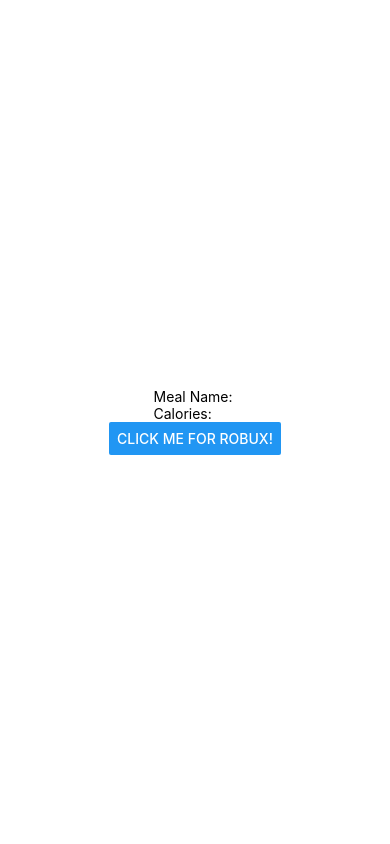
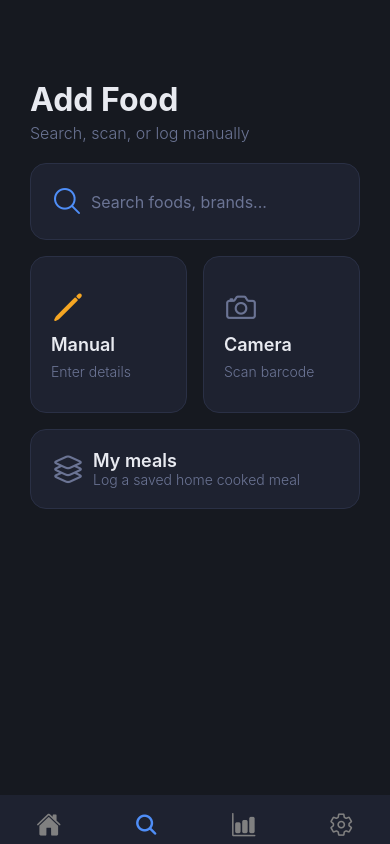
Before and after one commit to aquiton/caltrack, a React Native app: screen /Food in a window 390 px wide. Built offline with nearby package versions, Linux system fonts and the light colour scheme.

Commit message:
feat: ui for food screen

```diff
--- a/App.tsx
+++ b/App.tsx
@@ -1,8 +1,22 @@
-import { useState } from "react";
-import { Button, StyleSheet, Text, View } from "react-native";
+import React from "react";
+import { Text, View } from "react-native";
 import Constants from "expo-constants";
+import { NavigationContainer } from "@react-navigation/native";
+import { createBottomTabNavigator } from "@react-navigation/bottom-tabs";
+import { Ionicons } from "@expo/vector-icons";
+import { Entypo } from "@expo/vector-icons";
+import { TrackScreen } from "./tabs/TrackScreen";
 
-const { API_URL } = Constants.expoConfig!.extra!;
+// const { API_URL } = Constants.expoConfig!.extra!;
+
+type TabParamList = {
+  Home: undefined;
+  Food: undefined;
+  Meals: undefined;
+  Settings: undefined;
+};
+
+const Tab = createBottomTabNavigator<TabParamList>();
 
 interface MealInfo {
   calories: number;
@@ -12,56 +26,106 @@
   user_id: string;
 }
 
-const getMeals = async () => {
-  try {
-    const res = await fetch(`${API_URL}/api/hello`);
-    if (!res.ok) {
-      throw new Error(`Server error: ${res.status}`);
-    }
-    const data = await res.json();
+// const getMeals = async () => {
+//   try {
+//     const res = await fetch(`${API_URL}/api/hello`);
+//     if (!res.ok) {
+//       throw new Error(`Server error: ${res.status}`);
+//     }
+//     const data = await res.json();
 
-    return data;
-  } catch (error) {
-    console.error("Error fetching meals: ", error);
-  }
+//     return data;
+//   } catch (error) {
+//     console.error("Error fetching meals: ", error);
+//   }
+// };
+
+const HomeScreen = () => {
+  return (
+    <View
+      style={{
+        flex: 1,
+        justifyContent: "center",
+        alignItems: "center",
+        backgroundColor: "#1C1C23",
+      }}
+    >
+      <Text>Home</Text>
+    </View>
+  );
+};
+
+const MealsScreen = () => {
+  return (
+    <View
+      style={{
+        flex: 1,
+        justifyContent: "center",
+        alignItems: "center",
+      }}
+    >
+      <Text>Recipes</Text>
+    </View>
+  );
+};
+
+const ProfileScreen = () => {
+  return (
+    <View
+      style={{
+        flex: 1,
+        justifyContent: "center",
+        alignItems: "center",
+      }}
+    >
+      <Text>Profile</Text>
+    </View>
+  );
 };
 
 export default function App() {
-  const [mealInfo, setMealInfo] = useState<MealInfo | null>(null);
-  const handleGetMeals = () => {
-    getMeals().then((meal: MealInfo) => setMealInfo(meal));
-  };
-
   return (
-    <View style={styles.container}>
-      <View
-        style={{
-          display: mealInfo != null ? "flex" : "flex",
-          flex: 1,
-          // backgroundColor: "#eb4034",
-          flexDirection: "column",
-          justifyContent: "flex-end",
-        }}
+    <NavigationContainer>
+      <Tab.Navigator
+        screenOptions={({ route }) => ({
+          headerShown: false,
+          tabBarIcon: ({ color, size }: { color: string; size: number }) => {
+            const icons: Record<
+              keyof TabParamList,
+              keyof typeof Ionicons.glyphMap
+            > = {
+              Home: "home",
+              Food: "search",
+              Meals: "bar-chart",
+              Settings: "settings-outline",
+            };
+            return (
+              <Ionicons
+                name={icons[route.name as keyof TabParamList]}
+                size={size}
+                color={color}
+              />
+            );
+          },
+          tabBarActiveTintColor: "#4f8ef7",
+          tabBarInactiveTintColor: "gray",
+          tabBarStyle: {
+            paddingTop: 10,
+            justifyContent: "center",
+            borderTopWidth: 0,
+            elevation: 0,
+            backgroundColor: "#1e2230",
+          },
+          tabBarItemStyle: {
+            justifyContent: "center",
+          },
+        })}
       >
-        <Text>Meal Name: {mealInfo?.name}</Text>
-        <Text>Calories: {mealInfo?.calories}</Text>
-      </View>
-      <View
-        style={{
-          flex: 1,
-        }}
-      >
-        <Button onPress={handleGetMeals} title="Click Me for Robux!" />
-      </View>
-    </View>
+        <Tab.Screen name="Home" component={HomeScreen} />
+        <Tab.Screen name="Food" component={TrackScreen} />
+        <Tab.Screen name="Meals" component={MealsScreen} />
+        <Tab.Screen name="Settings" component={ProfileScreen} />
+      </Tab.Navigator>
+    </NavigationContainer>
   );
 }
-
-const styles = StyleSheet.create({
-  container: {
-    flex: 1,
-    backgroundColor: "#fff",
-    alignItems: "center",
-    justifyContent: "center",
-  },
-});
--- /dev/null
+++ b/tabs/TrackScreen.tsx
@@ -0,0 +1,157 @@
+import { Ionicons } from "@expo/vector-icons";
+import { useRef } from "react";
+import {
+  View,
+  Text,
+  Button,
+  StyleSheet,
+  TouchableOpacity,
+  TextInput,
+  Keyboard,
+  TouchableWithoutFeedback,
+} from "react-native";
+
+export const TrackScreen = () => {
+  const searchRef = useRef<TextInput>(null);
+
+  return (
+    <TouchableWithoutFeedback onPress={Keyboard.dismiss}>
+      <View style={styles.mainContainer}>
+        <View style={styles.headerContainer}>
+          <Text style={styles.headerTitle}>Add Food</Text>
+          <Text style={styles.headerSubTitle}>
+            Search, scan, or log manually
+          </Text>
+        </View>
+        <View style={styles.buttonContainer}>
+          <TouchableOpacity
+            style={styles.searchBar}
+            onPress={() => searchRef.current?.focus()}
+          >
+            <Ionicons name={"search-outline"} size={32} color={"#4f8ef7"} />
+            <TextInput
+              ref={searchRef}
+              style={styles.searchText}
+              placeholder="Search foods, brands..."
+            />
+          </TouchableOpacity>
+          <View style={styles.horizontalButtonContainer}>
+            <TouchableOpacity style={styles.horizontalButton}>
+              <Ionicons name={"pencil-outline"} size={34} color={"#f5a623"} />
+              <Text style={styles.horizontalButtonText}>Manual</Text>
+              <Text style={styles.horizontalButtonSubText}>Enter details</Text>
+            </TouchableOpacity>
+            <TouchableOpacity style={styles.horizontalButton}>
+              <Ionicons name={"camera-outline"} size={34} color={"#6b7494"} />
+              <Text style={styles.horizontalButtonText}>Camera</Text>
+              <Text style={styles.horizontalButtonSubText}>Scan barcode</Text>
+            </TouchableOpacity>
+          </View>
+          <TouchableOpacity style={styles.mealsButton}>
+            <Ionicons name={"layers-outline"} size={34} color={"#6b7494"} />
+            <View>
+              <Text style={styles.mealsButtonText}>My meals</Text>
+              <Text style={styles.mealButtonSubText}>
+                Log a saved home cooked meal
+              </Text>
+            </View>
+          </TouchableOpacity>
+        </View>
+      </View>
+    </TouchableWithoutFeedback>
+  );
+};
+
+const styles = StyleSheet.create({
+  mainContainer: {
+    backgroundColor: "#161920",
+    paddingTop: 80,
+    paddingHorizontal: 30,
+    flex: 1,
+    width: "100%",
+    gap: 20,
+  },
+  headerContainer: {
+    gap: 4,
+  },
+  headerTitle: {
+    color: "#e8eaf0",
+    fontSize: 32,
+    fontWeight: 700,
+  },
+  headerSubTitle: {
+    color: "#6b7494",
+    fontSize: 16,
+    fontWeight: 300,
+  },
+  buttonContainer: {
+    gap: 16,
+  },
+  searchBar: {
+    borderWidth: 1,
+    borderRadius: 16,
+    borderColor: "#2a3045",
+    backgroundColor: "#1e2230",
+    padding: 20,
+    flexDirection: "row",
+    gap: 8,
+    alignItems: "center",
+  },
+  searchText: {
+    fontSize: 16,
+    color: "#6b7494",
+    flex: 1,
+    height: "100%",
+  },
+  horizontalButtonContainer: {
+    flexDirection: "row",
+    justifyContent: "space-evenly",
+    width: "100%",
+    gap: 16,
+  },
+  horizontalButton: {
+    borderWidth: 1,
+    borderRadius: 16,
+    borderColor: "#2a3045",
+    backgroundColor: "#1e2230",
+    flex: 1,
+    alignItems: "flex-start",
+    justifyContent: "center",
+    paddingVertical: 32,
+    paddingHorizontal: 20,
+    gap: 8,
+  },
+  horizontalButtonText: {
+    textAlign: "center",
+    color: "#e8eaf0",
+    fontSize: 18,
+    fontWeight: 600,
+  },
+  horizontalButtonSubText: {
+    textAlign: "center",
+    color: "#6b7494",
+    fontWeight: 300,
+  },
+  mealsButton: {
+    borderWidth: 1,
+    borderRadius: 16,
+    borderColor: "#2a3045",
+    backgroundColor: "#1e2230",
+    alignItems: "center",
+    flexDirection: "row",
+    padding: 20,
+    gap: 8,
+  },
+  mealsButtonTextContainer: {},
+  mealsButtonText: {
+    textAlign: "left",
+    color: "#e8eaf0",
+    fontSize: 18,
+    fontWeight: 600,
+  },
+  mealButtonSubText: {
+    textAlign: "center",
+    color: "#6b7494",
+    fontWeight: 300,
+  },
+});
```
Also changed, not shown: package.json (+6 -1 lines), 1 other file (tests, documents, lock files or other folders).
